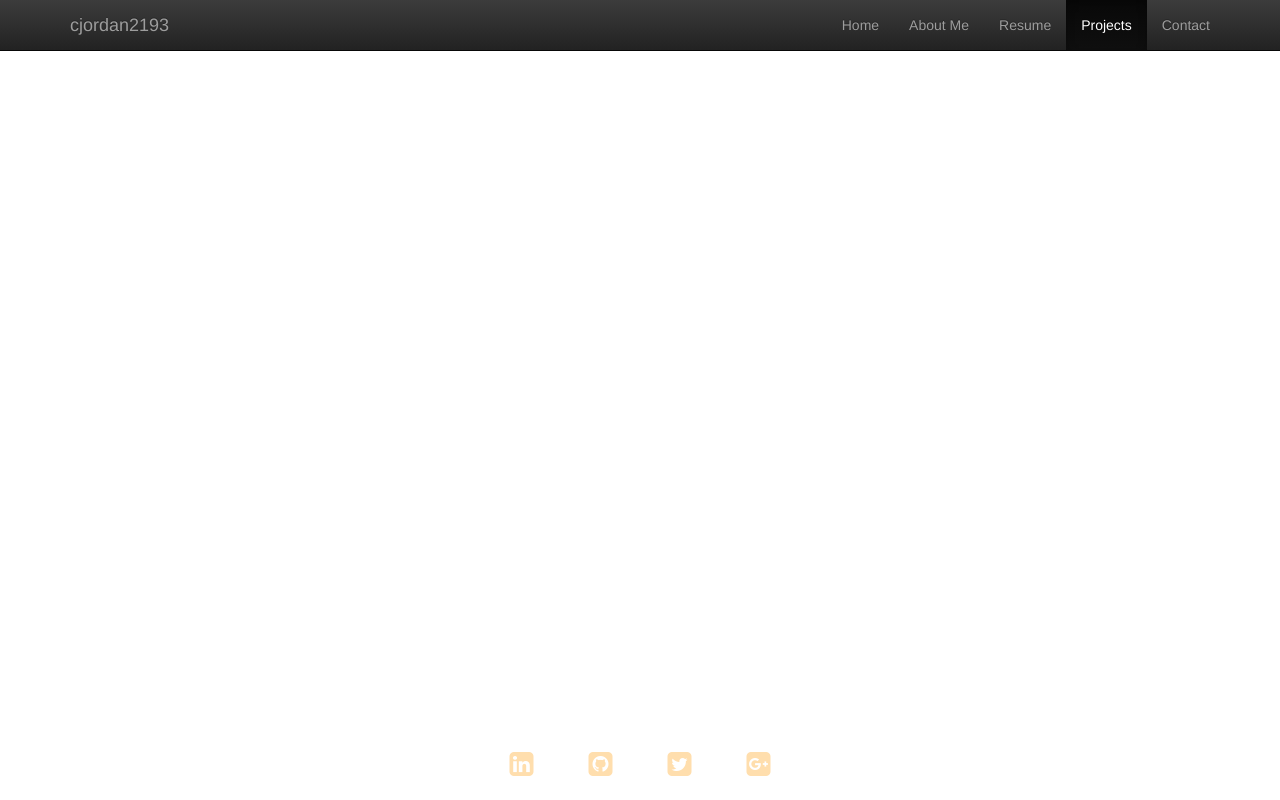
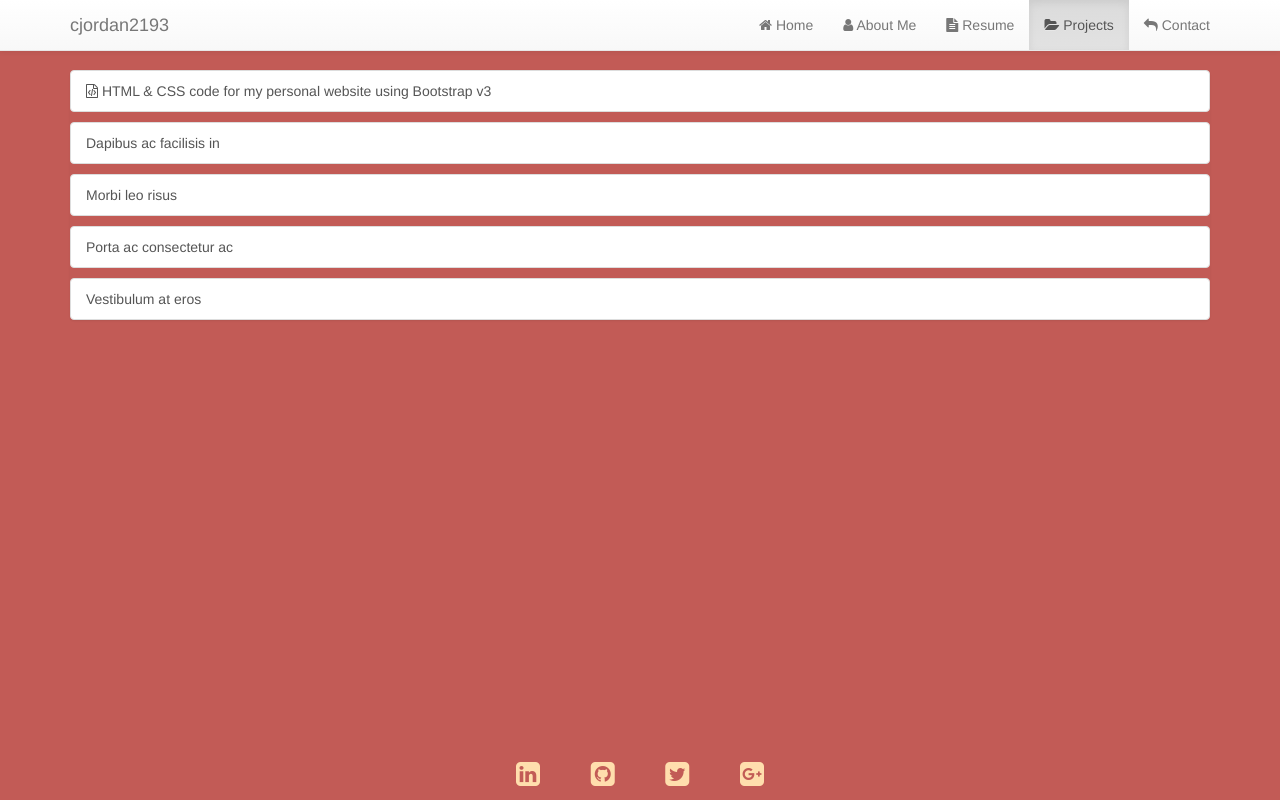
Before and after one commit to cjordan93/MyWebsite, a plain HTML site: page projects.html in a window 1280 px wide. Drawn offline with nearby package versions, Linux system fonts and the light colour scheme.

Commit message:
Final changes to design

```diff
--- a/projects.html
+++ b/projects.html
@@ -2,6 +2,7 @@
 <html lang = "en">
 	<head>
 		<title>Christopher Jordan's Website</title>
+
 		<!-- Latest compiled and minified CSS -->
 		<link rel="stylesheet" href="https://maxcdn.bootstrapcdn.com/bootstrap/3.3.5/css/bootstrap.min.css">
 		<!-- Optional theme -->
@@ -10,13 +11,13 @@
 		<link rel="stylesheet" href="https://maxcdn.bootstrapcdn.com/font-awesome/4.4.0/css/font-awesome.min.css">
 		<meta name="viewport" content="width=device-width, initial-scale=1">
 		<link rel="stylesheet" type="text/css" href="styles/main.css" />
+		<link rel="stylesheet" type="text/css" href="styles/projects.css" />
 	</head>
-
 
 	<body>
 
-        <header id="header">
-            <nav class="navbar navbar-inverse navbar-fixed-top">
+        <header class="header">
+            <nav class="navbar navbar-default navbar-fixed-top">
                 <div class="container">
                     <div class="navbar-header">
                         <button type="button" class="navbar-toggle collapsed" data-toggle="collapse" data-target="#navbar-header-collapse">
@@ -30,19 +31,30 @@
 
                     <div class="collapse navbar-collapse" id="navbar-header-collapse">
                         <ul class="nav navbar-nav navbar-right">
-                            <li><a href="index.html">Home</a></li>
-                            <li><a href="aboutme.html">About Me</a></li>
-                            <li><a href="resume.html">Resume</a></li>
-                            <li class="active"><a href="#">Projects</a></li>
-                            <li><a href="contact.html">Contact</a></li>
+                            <li><a href="index.html"><i class="fa fa-home"></i> Home</a></li>
+                            <li><a href="aboutme.html"><i class="fa fa-user"></i>  About Me</a></li>
+                            <li><a href="resume.html"><i class="fa fa-file-text"></i>  Resume</a></li>
+                            <li class="active"><a href="#"><i class="fa fa-folder-open"></i>  Projects</a></li>
+                            <li><a href="contact.html"><i class="fa fa-mail-reply"></i>  Contact</a></li>
                         </ul>
                     </div>
                 </div>
             </nav>
         </header>
 
-        <footer id="footer">
-            <div class="container-fluid">
+        <div class="container">
+            <div class="list-group">
+                <a target="_blank" href="https://www.github.com/cjordan93/MyWebsite"><button type="button" class="list-group-item"><i class="fa fa-file-code-o"></i> HTML & CSS code for my personal website using Bootstrap v3</button></a>
+                <a target="_blank" href="#"><button type="button" class="list-group-item">Dapibus ac facilisis in</button></a>
+                <a target="_blank" href="#"><button type="button" class="list-group-item">Morbi leo risus</button></a>
+                <a target="_blank" href="#"><button type="button" class="list-group-item">Porta ac consectetur ac</button></a>
+                <a target="_blank" href="#"><button type="button" class="list-group-item">Vestibulum at eros</button></a>
+            </div>
+
+       </div>
+
+        <footer class="footer">
+            <div class="container">
                 <div class="row">
                     <a target="_blank" href="https://www.linkedin.com/in/cjordan2193"><i class="fa fa-linkedin-square fa-2x"></i></a>
                     <a target="_blank" href="https://www.github.com/cjordan93"><i class="fa fa-github-square fa-2x"></i></a>
--- /dev/null
+++ b/styles/aboutme.css
@@ -0,0 +1,14 @@
+
+body {
+    background-color: #96C0CE;
+}
+
+.col-md-3 {
+    text-align: center;
+}
+
+@media screen and (max-width: 991px) {
+    body {
+        padding: 50px 0 0 0;
+    }
+}
--- a/styles/contact.css
+++ b/styles/contact.css
@@ -1,5 +1,8 @@
+/* Color of page background */
 body {
     background-color: #525564;
+    /* Custom padding */
+    padding: 50px 0 0 0;
 }
 
 .btn.contact {
@@ -10,14 +13,22 @@ body {
     padding: 200px 0;
 }
 
+/* Color of phone/mail Awesome Font */
 .fa-5x {
+    color: navajowhite;
+}
+
+/* Color of arrow Awesome Font */
+.fa-3x {
     color: ghostwhite;
 }
 
-#footer {
+/* Color of footer */
+.footer {
     background-color: #525564;
 }
 
+/* Custom CSS for tablet size screens and lower */
 @media screen and (max-width: 991px) {
     .btn.contact {
         font-size: 20px;
@@ -29,10 +40,12 @@ body {
         display: none;
     }
     body {
-        padding: 80px 0;
+        padding: 80px 0 0 0;
     }
 }
 
+/* Color and size of paragraph text */
 p {
     font-size: 40px;
+    color: ghostwhite;
 }
--- /dev/null
+++ b/styles/index.css
@@ -0,0 +1,7 @@
+body {
+    background-color: #74828F;
+}
+
+.jumbotron {
+    text-align: center;
+}
--- a/styles/main.css
+++ b/styles/main.css
@@ -1,20 +1,27 @@
+/* Begin sticky footer CSS */
+html {
+  position: relative;
+  min-height: 100%;
+}
 
 body {
-    padding: 50px 0 0 0;
+    padding: 70px 0 0 0;
+      /* Margin bottom by footer height */
+    margin-bottom: 50px;
 }
 
-#footer {
-    position: fixed;
+.footer {
+    position: absolute;
     bottom: 0;
     width: 100%;
+    /* Fixed height for footer */
     height: 50px;
+    text-align: center;
+    padding: 10px 0;
 }
+/* End sticky footer CSS */
 
-.fa-2x {
+.footer .fa-2x {
     color: navajowhite;
     padding: 0 2%;
 }
-
-#footer .container-fluid .row {
-    text-align: center;
-}
--- /dev/null
+++ b/styles/projects.css
@@ -0,0 +1,11 @@
+body {
+    background-color: #C25B56;
+    padding: 60px 0 0 0;
+}
+
+.list-group-item {
+    margin: 10px 0;
+}
+.list-group a:hover {
+    text-decoration: none;
+}
--- /dev/null
+++ b/styles/resume.css
@@ -0,0 +1,3 @@
+body {
+    background-color: #BEB9B5;
+}
```
Also changed, not shown: aboutme.html (+22 -12 lines), contact.html (+9 -9 lines), index.html (+18 -14 lines), resume.html (+11 -11 lines).
